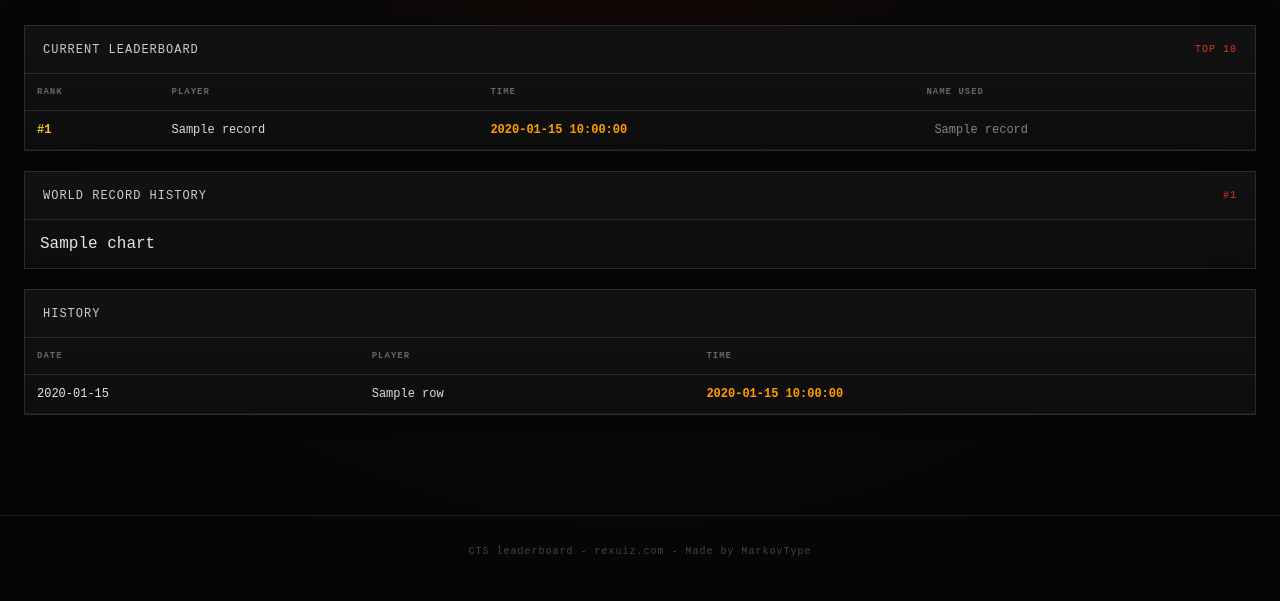
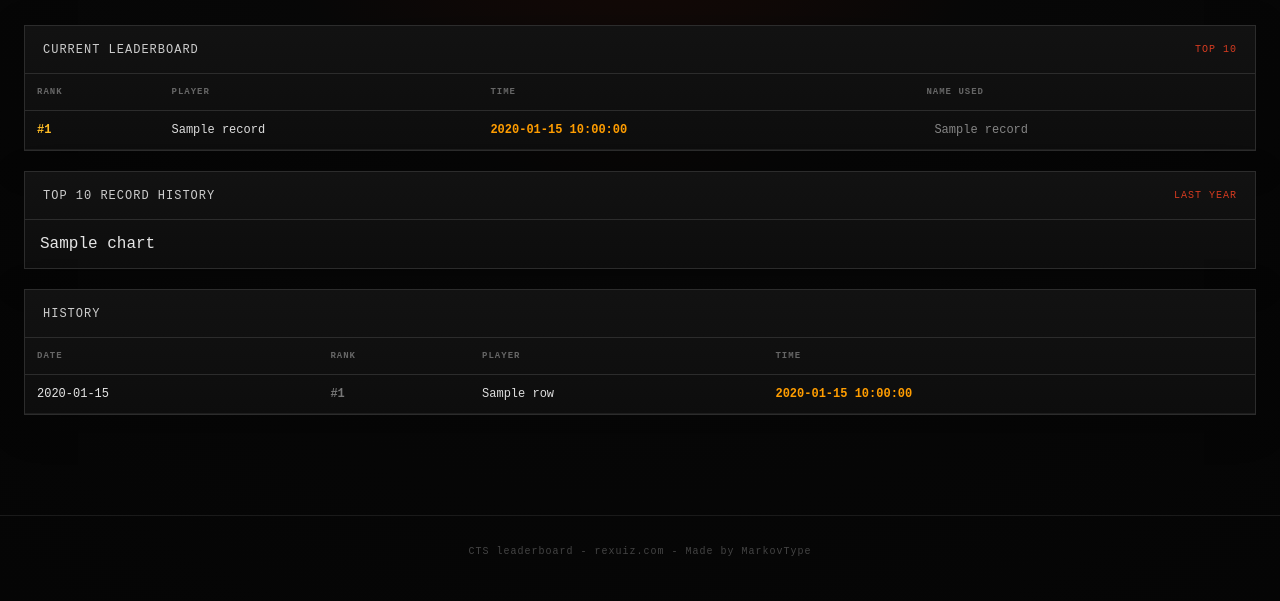
Before and after one commit to MarkovType/RexuizCTSLeaderboard, a Flask app: template website/templates/map.html in a window 1280 px wide. Shown: the part 199-800 px from the top of the page. Run offline with Flask 3, Linux system fonts and the light colour scheme; the template is opened without the code that fills it: most values are stand-ins (such as "Sample title", 1, 10 or a date in 2020).

Commit message:
map page shows a better graph for record history

```diff
--- a/website/templates/map.html
+++ b/website/templates/map.html
@@ -104,8 +104,8 @@ Rexuiz CTS leaderboard - {{ map.name }}
 <section class="panel">
 
     <div class="panel-title">
-        <span>WORLD RECORD HISTORY</span>
-        <span class="panel-mark">#1</span>
+        <span>TOP 10 RECORD HISTORY</span>
+        <span class="panel-mark">LAST YEAR</span>
     </div>
 
     <div class="chart-container">
@@ -132,6 +132,7 @@ Rexuiz CTS leaderboard - {{ map.name }}
             <thead>
                 <tr>
                     <th>DATE</th>
+                    <th>RANK</th>
                     <th>PLAYER</th>
                     <th>TIME</th>
                 </tr>
@@ -145,6 +146,10 @@ Rexuiz CTS leaderboard - {{ map.name }}
 
                     <td>
                         {{ row.scraped_at[:10] }}
+                    </td>
+
+                    <td class="rank">
+                        #{{ row.rank }}
                     </td>
 
                     <td>
```
